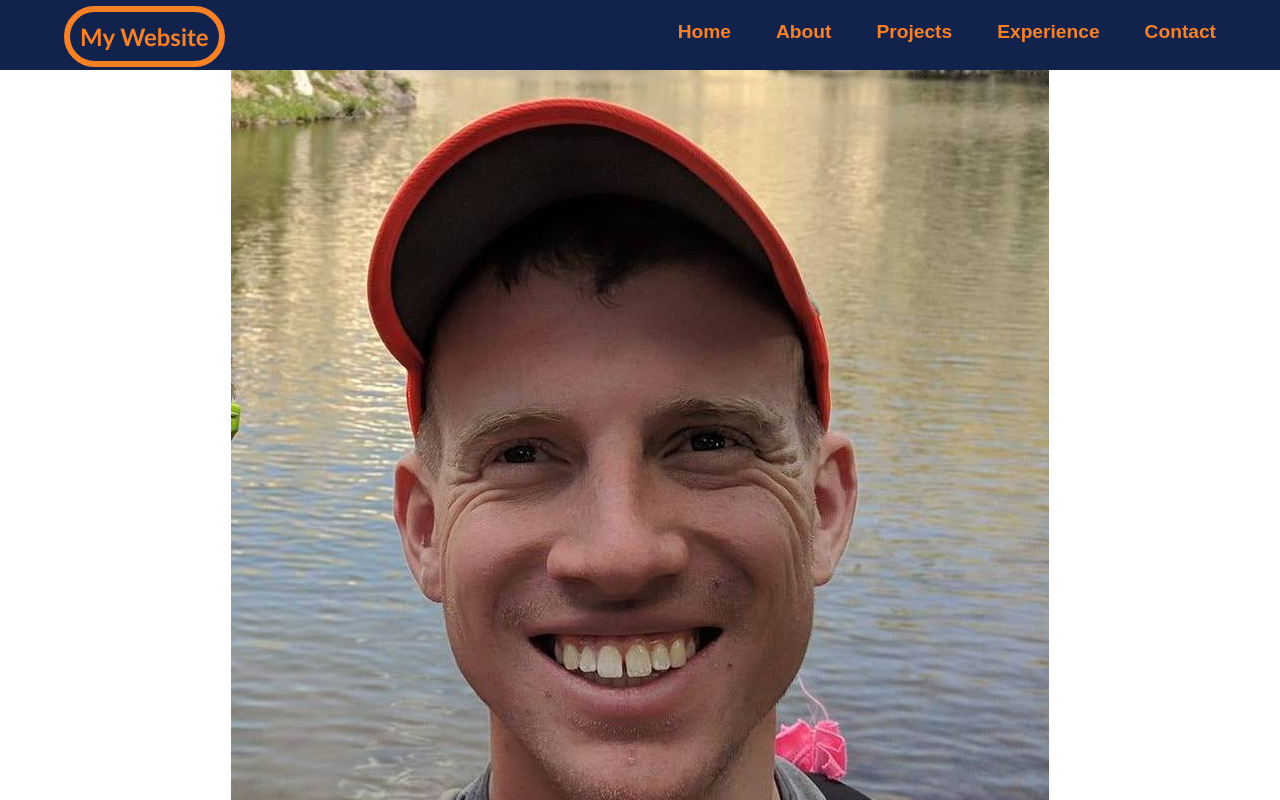
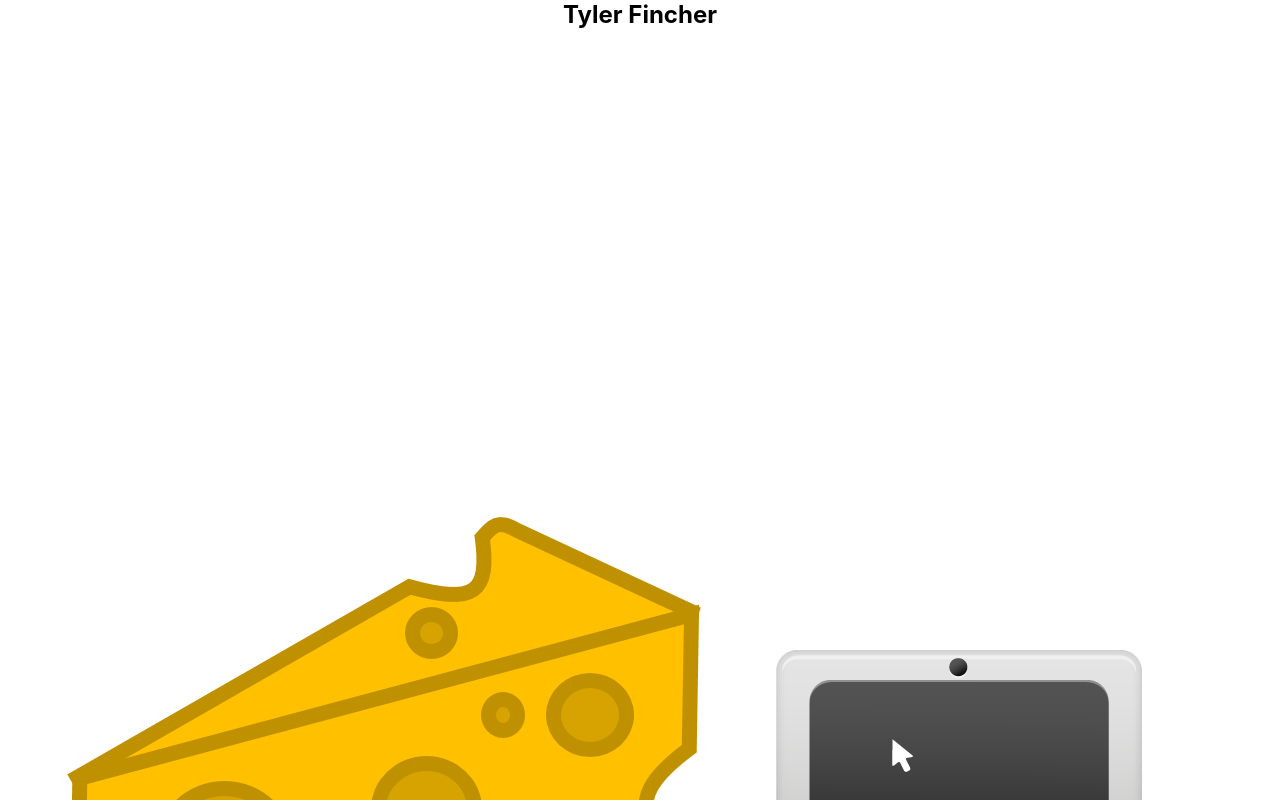
Before and after one commit to relyt4me/personal-website, a React (Create React App) app: page / in a window 1280 px wide. Shown: the top 800 px of the page. Built offline with nearby package versions, Linux system fonts and the light colour scheme.

Commit message:
Display home

```diff
--- a/src/App.js
+++ b/src/App.js
@@ -1,12 +1,13 @@
 import "./App.css";
 import Nav from "./components/Nav/Nav";
+import Home from "./components/Home/Home";
 import About from "./components/About/About";
 
 function App() {
   return (
     <div className="App">
-      <Nav />
-      <h1>Home</h1>
+      {/* <Nav /> */}
+      <Home />
       <About />
       <h1>MineSweep</h1>
       <h1>Projects</h1>
```
